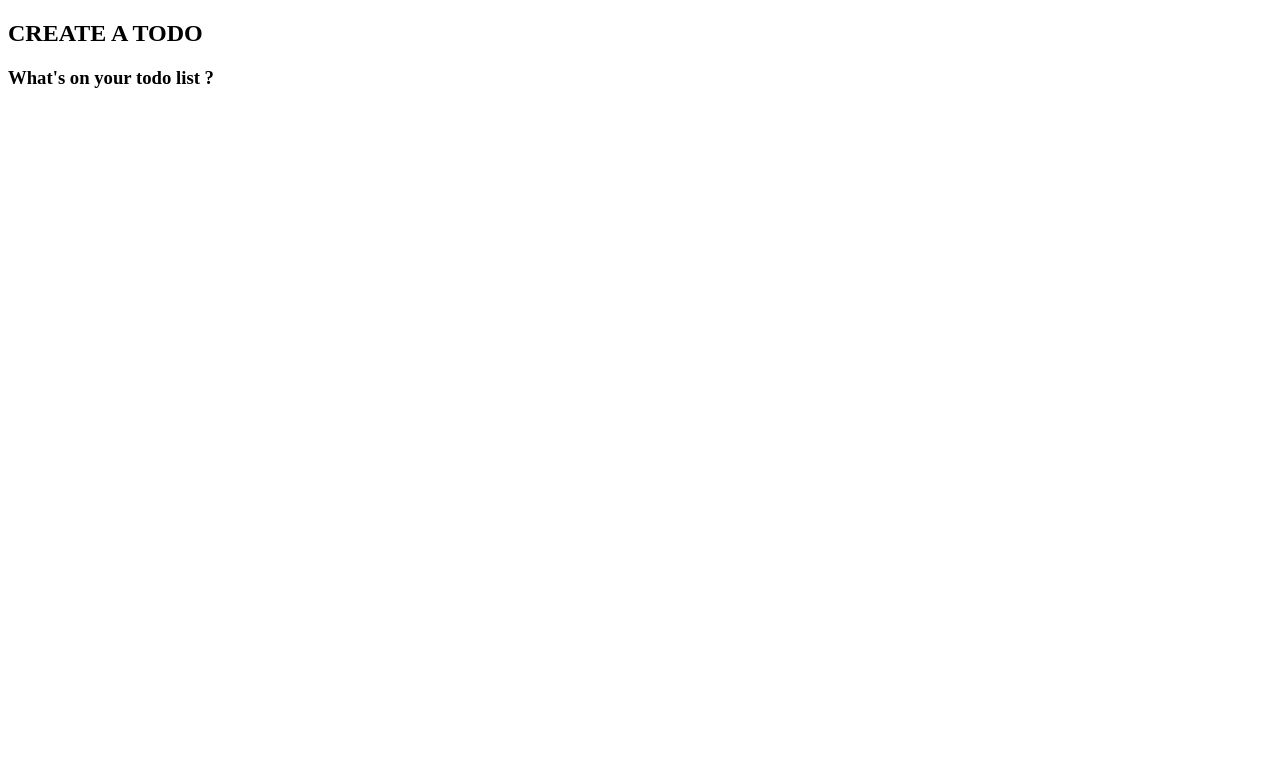
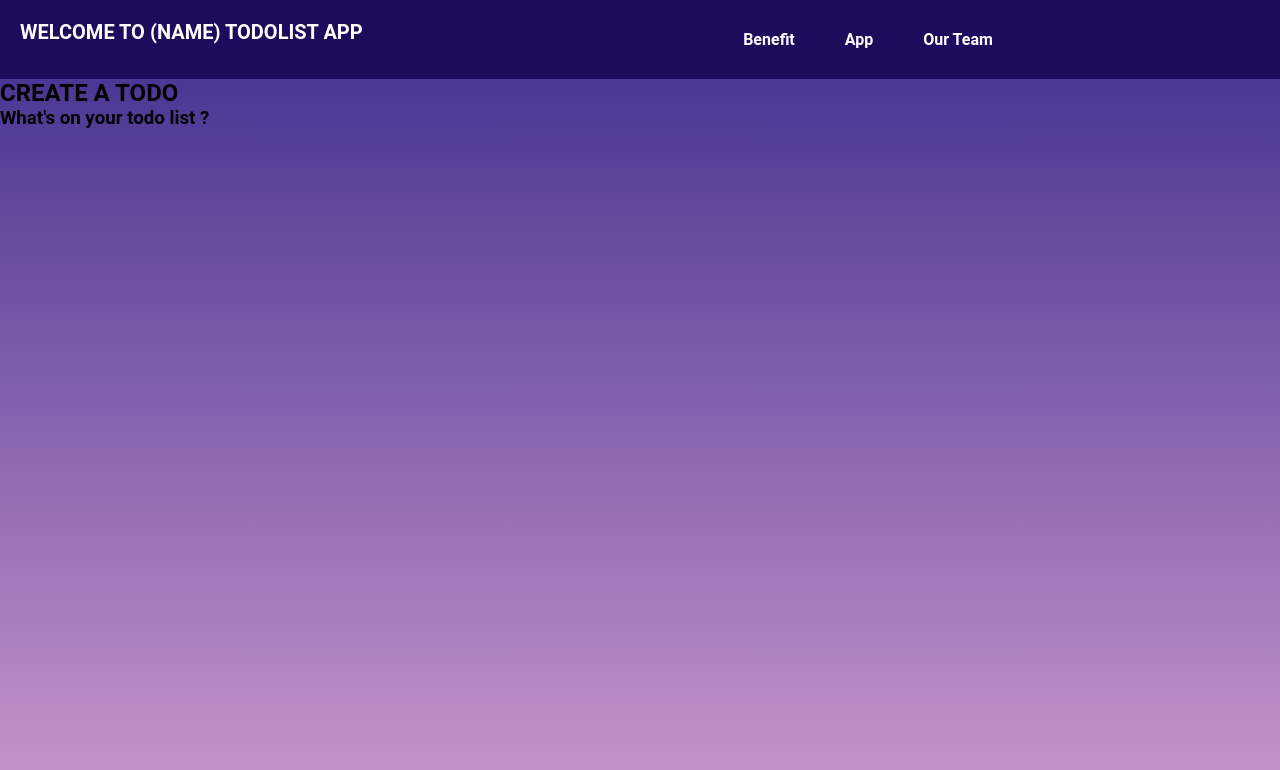
Before and after one commit to eben4ya/PROJECT-NIGHT-LOGIN, a React (Create React App) app in the folder client/: page / in a window 1280 px wide. Shown: the top 770 px of the page. Built offline with nearby package versions, Linux system fonts and the light colour scheme.

Commit message:
Add navbar component

```diff
--- a/client/public/index.html
+++ b/client/public/index.html
@@ -24,7 +24,7 @@
       work correctly both with client-side routing and a non-root public URL.
       Learn how to configure a non-root public URL by running `npm run build`.
     -->
-    <title>React App</title>
+    <title>Todo App</title>
   </head>
   <body>
     <noscript>You need to enable JavaScript to run this app.</noscript>
--- a/client/src/App.css
+++ b/client/src/App.css
@@ -0,0 +1,81 @@
+@import url('https://fonts.googleapis.com/css2?family=Poppins&display=swap');
+
+/* UMUM */
+/* Custom nama variabel CSS*/
+:root {
+    --dark-purple: #1C0C5B;
+    --purple: #3d2c8d;
+    --pinkish-purple: #916bbf;
+    --pink: #C996CC;
+    --text-color: #ffffff;
+
+    --primary: #ea40a4;
+    --urgent: #3a82ee;
+    --notUrgent: var(--primary);
+    --light: #eee;
+    --grey: #888;
+    --dark: black;
+    --danger: #ff5b57;
+
+    --shadow: 0 1px 3px rgba(0, 0, 0, 0.1);
+
+    --urgent-glow: 0px 0px 4px rgba(58, 130, 238, 0.75);
+    --notUrgent-glow: 0px 0px 4px rgba(234, 64, 164, 0.75);
+}
+
+* {
+    margin: 0;
+    padding: 0;
+    box-sizing: border-box;
+    font-family: 'Roboto', sans-serif;
+}
+
+body {
+    min-height: 100vh;
+    margin: 0;
+    background-attachment: fixed;
+    background: linear-gradient(0deg, #C996CC, #3d2c8d);
+}
+
+/* NAVBAR */
+.navbar-container {
+    display: flex;
+    background-color: var(--dark-purple);
+    padding: 10px;
+    position: sticky;
+}
+
+.navbar-left {
+    flex: 2;
+    padding: 10px;
+}
+
+.navbar-title {
+    font-size: 20px;
+    color: var(--text-color);
+}
+
+.navbar-right {
+    flex: 3;
+}
+
+.navbar-items {
+    display: flex;
+    gap: 20px;
+    align-items: center;
+    justify-content: center;
+    padding: 20px;
+    margin-right: 30px;
+}
+
+.navbar-items a {
+    color: var(--text-color);
+    text-decoration: none;
+    font-weight: 600;
+    margin-right: 30px;
+}
+
+.navbar-items a:hover {
+    color: var(--pink);
+    transition: all ease 0.3s;
+}
--- a/client/src/components/Navbar.jsx
+++ b/client/src/components/Navbar.jsx
@@ -2,8 +2,17 @@ import React from 'react'
 
 const Navbar = () => {
   return (
-    <div>
-
+    <div class="navbar-container">
+        <div class="navbar-left">
+            <h1 class="navbar-title">WELCOME TO (NAME) TODOLIST APP</h1>
+        </div>
+        <div class="navbar-right">
+            <div class="navbar-items">
+                <a href="#benefit">Benefit</a>
+                <a href="#app">App</a>
+                <a href="#ourTeam">Our Team</a>
+            </div>
+        </div>
     </div>
   )
 }
```
Also changed, not shown: 1 other file (tests, documents, lock files or other folders).
